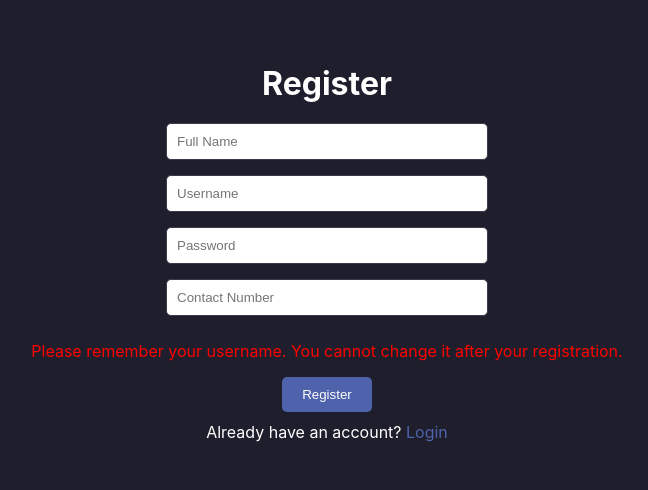
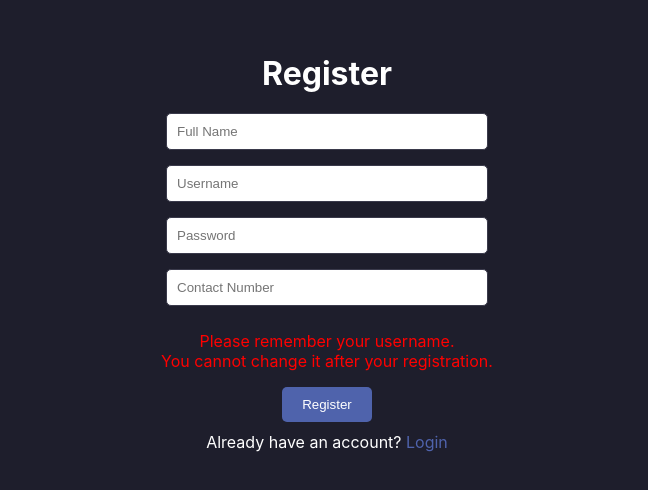
Before and after one commit to JIshanRandika/CallYourDriver_WebApp, a React (Create React App) app: page /register in a window 1280 px wide. Shown: the part 150-640 px from the top of the page, without its empty margins (313-961 px from the left). Built offline with nearby package versions, Linux system fonts and the light colour scheme.

Commit message:
Add information

```diff
--- a/src/pages/RegisterPage.jsx
+++ b/src/pages/RegisterPage.jsx
@@ -50,8 +50,8 @@ function RegisterPage() {
         onChange={(e) => setContactNumber(e.target.value)}
         style={styles.input}
       />
-      <p style={styles.warn} onClick={() => navigate('/')}>
-       Please remember your username. You cannot change it after your registration.
+      <p style={styles.warn}>
+       Please remember your username. <br/> You cannot change it after your registration.
       </p>
       <button onClick={handleRegister} style={styles.button}>Register</button>
       <p style={styles.link} onClick={() => navigate('/')}>
@@ -88,7 +88,7 @@ const styles = {
     cursor: 'pointer',
   },
   link: { marginTop: '10px', cursor: 'pointer' },
-  warn: { marginTop: '10px', cursor: 'pointer', color:"red" },
+  warn: { marginTop: '10px', cursor: 'pointer', color:"red", alignItems:"center", textAlign: "center"  },
   linkText: { color: '#4F63AC' },
 };
 
```
